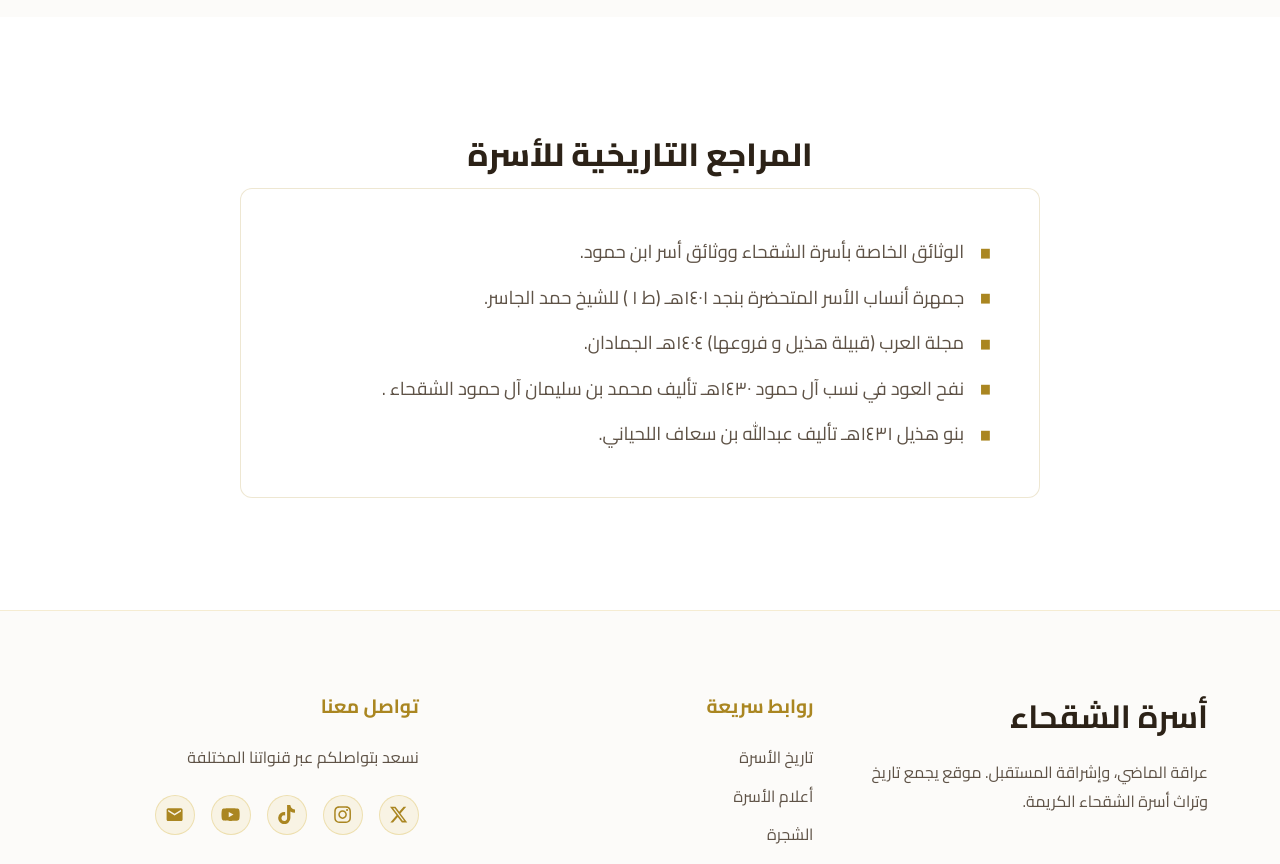
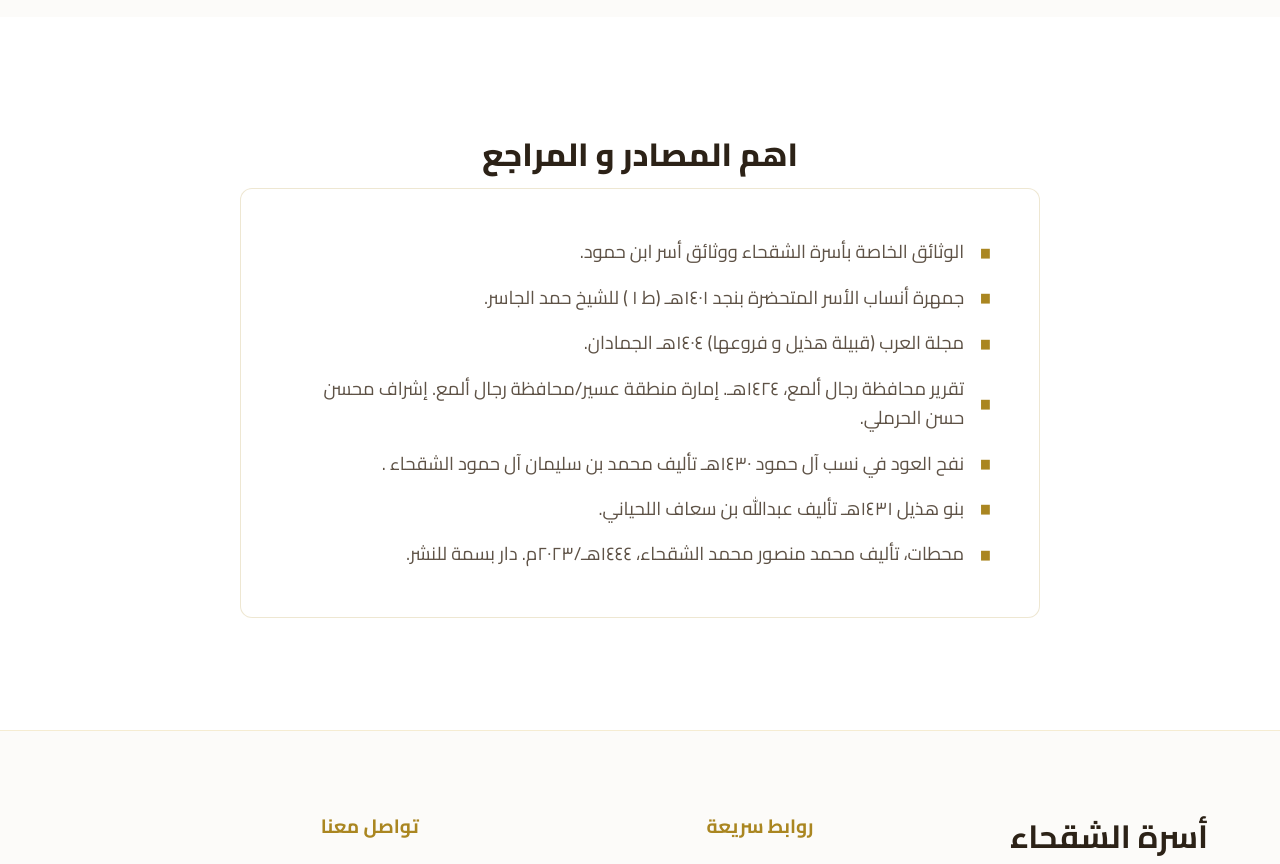
Before and after one commit to Alshagha/alshagha-website, a React (Vite) app: page / in a window 1280 px wide. Shown: the part 9680-10544 px from the top of the page. Built offline with nearby package versions, Linux system fonts and the light colour scheme.

Commit message:
Update References.jsx

```diff
--- a/src/components/References.jsx
+++ b/src/components/References.jsx
@@ -15,7 +15,7 @@ const References = () => {
                     whileInView="animate"
                     viewport={{ once: true }}
                 >
-                    المراجع التاريخية للأسرة
+                    اهم المصادر و المراجع
                 </motion.h2>
                 <motion.div
                     className="references-box glass-panel"
@@ -28,8 +28,10 @@ const References = () => {
                         <li>الوثائق الخاصة بأسرة الشقحاء ووثائق أسر ابن حمود.</li>
                         <li>جمهرة أنساب الأسر المتحضرة بنجد ١٤٠١هـ (ط ١ ) للشيخ حمد الجاسر.</li>
                         <li>مجلة العرب (قبيلة هذيل و فروعها) ١٤٠٤هـ الجمادان.</li>
+                        <li>تقرير محافظة رجال ألمع، ١٤٢٤هـ. إمارة منطقة عسير/محافظة رجال ألمع. إشراف محسن حسن الحرملي.</li>
                         <li>نفح العود في نسب آل حمود ١٤٣٠هـ تأليف محمد بن سليمان آل حمود الشقحاء . </li>
                         <li>بنو هذيل ١٤٣١هـ تأليف عبدالله بن سعاف اللحياني.</li>
+                        <li>محطات، تأليف محمد منصور محمد الشقحاء، ١٤٤٤هـ/٢٠٢٣م. دار بسمة للنشر.</li>
                     </ul>
                 </motion.div>
             </div>
```
